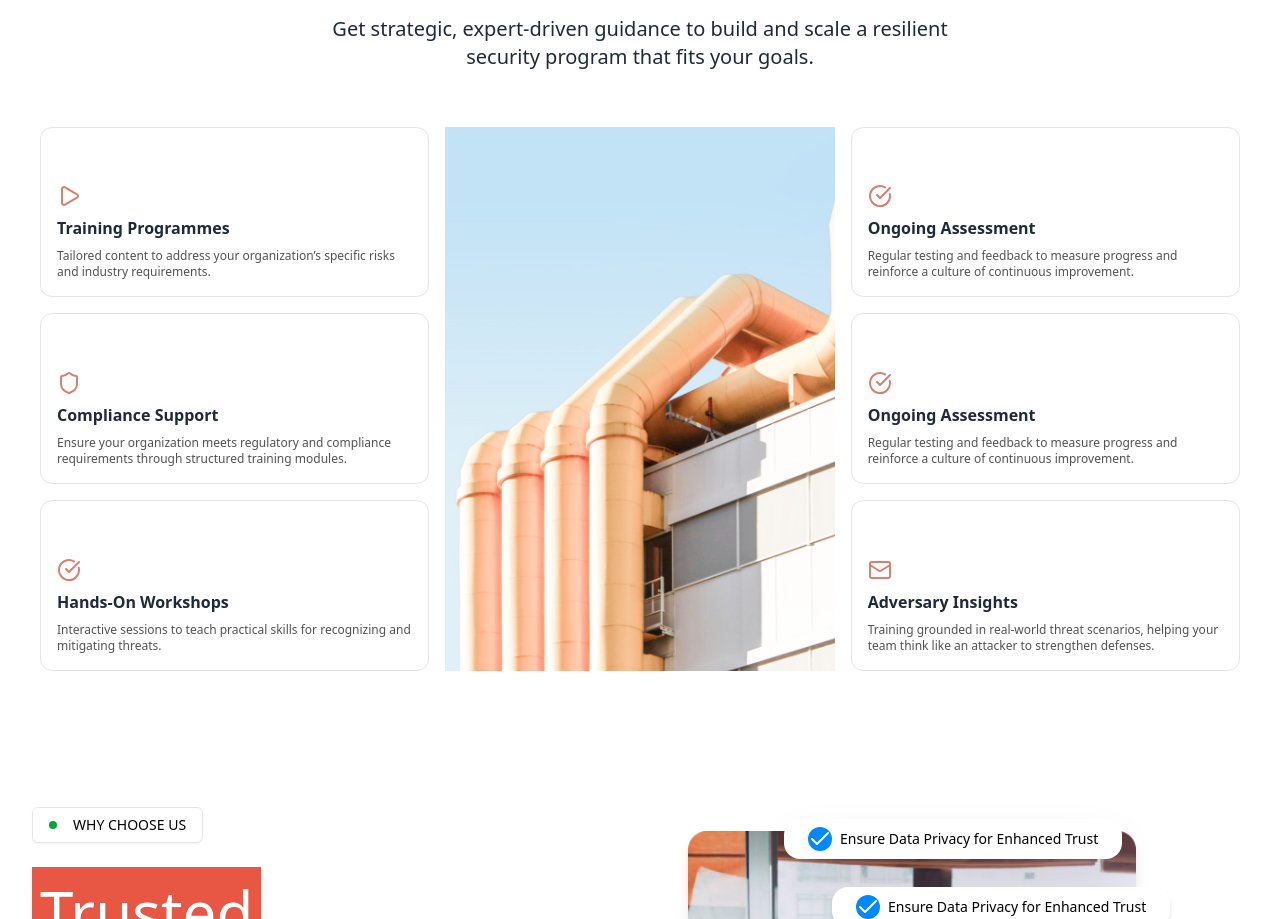
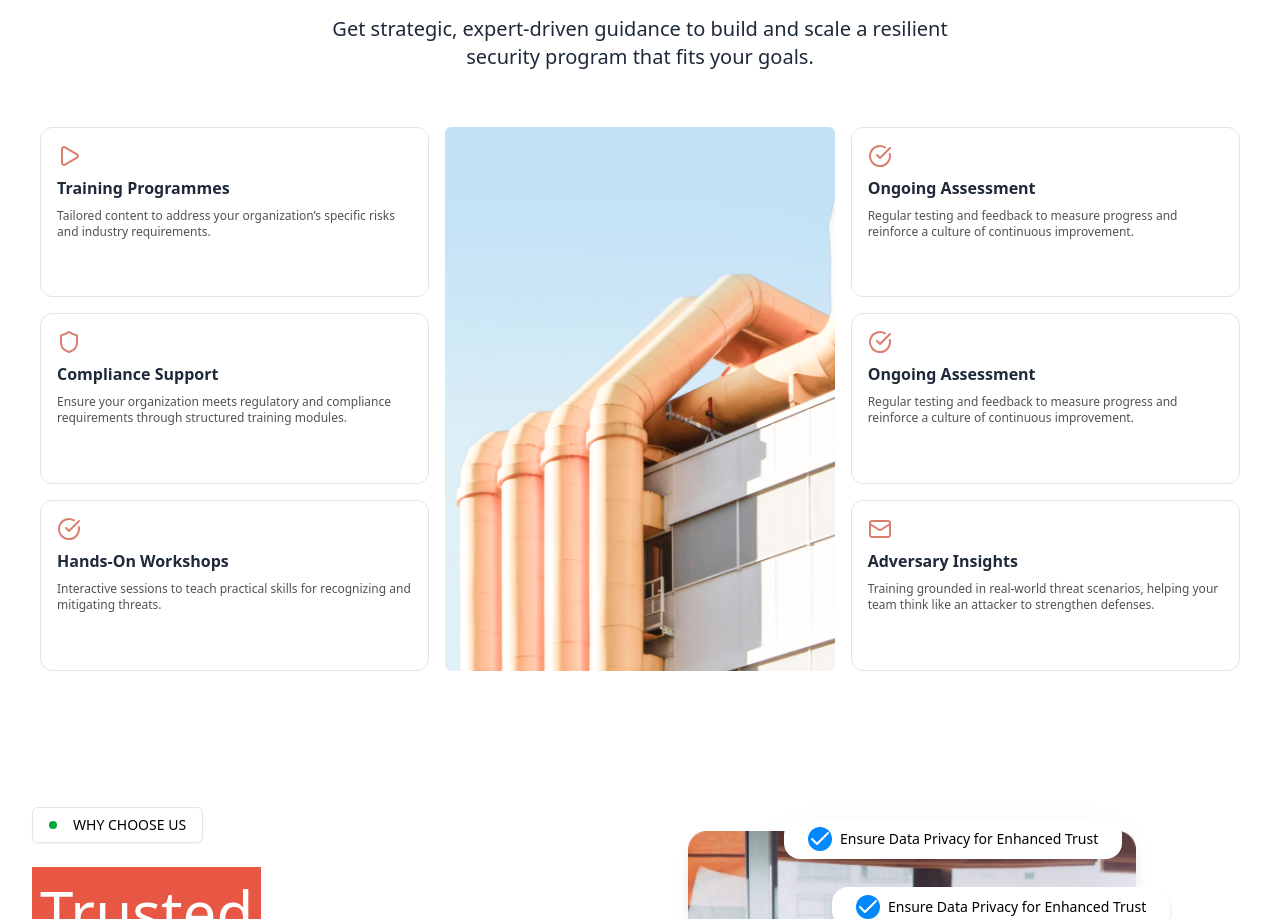
Before and after one commit to Mubashirmuchi/deciphi-original, a Next.js app: page /services in a window 1280 px wide. Shown: the part 1920-2839 px from the top of the page. Built offline with nearby package versions, Linux system fonts and the light colour scheme; a web font is replaced by a local one.

Commit message:
service page completed

```diff
--- a/src/components/servicePage/grid-section.tsx
+++ b/src/components/servicePage/grid-section.tsx
@@ -50,8 +50,8 @@ const GridSection = () => {
   ];
 
   return (
-    <div className="parent grid grid-cols-1  md:grid-cols-3 grid-rows-3  max-h-[70vh]">
-      <div className="div1 style bg-[var(--neutral-1)] p-2 flex flex-col h-full">
+    <div className="parent grid grid-cols-1  md:grid-cols-3 grid-rows-3 md:max-h-[70vh] ">
+      <div className="div1 style bg-[var(--neutral-1)] p-2 flex flex-col h-full ">
         <BentoGridItem
           icon={cards[0].icon}
           title={cards[0].title}
@@ -67,10 +67,6 @@ const GridSection = () => {
         />
       </div>
       <div className="div3 style  p-2">
-        {" "}
-        {/* <div className="">{cards[0].icon}</div>
-        <p className="">{cards[0].title}</p>
-        <span className="">{cards[0].description}</span> */}
         <BentoGridItem
           icon={cards[1].icon}
           title={cards[1].title}
@@ -78,7 +74,7 @@ const GridSection = () => {
         />
       </div>
       <div
-        className="div4-2-5-8 style  p-2 hidden md:block"
+        className="div4-2-5-8 style  p-2 hidden md:block rounded-2xl"
         style={{
           gridColumn: "2 / 3",
           gridRow: "1 / 4",
@@ -89,7 +85,7 @@ const GridSection = () => {
           height={500}
           src="/images/Rectangle42.png"
           alt="Hot air balloons"
-          className="w-full h-full object-cover"
+          className="w-full h-full object-cover rounded-md"
         />
       </div>
       <div className="div5 style  p-2 flex flex-col">
--- a/src/components/ui/bento-grid.tsx
+++ b/src/components/ui/bento-grid.tsx
@@ -23,7 +23,7 @@ export const BentoGridItem = ({
   className,
   title,
   description,
-  header,
+  // header,
   icon,
 }: {
   className?: string;
@@ -46,7 +46,7 @@ export const BentoGridItem = ({
         height={100}
         className="h-full w-full"
       />} */}
-      <h3 className="text-black">{header}</h3>
+      {/* <h3 className="text-black">{header}</h3> */}
       <div className="transition duration-200 group-hover/bento:translate-x-2">
         {icon}
         <div className="mt-2 mb-2 font-sans font-bold  ">{title}</div>
```
